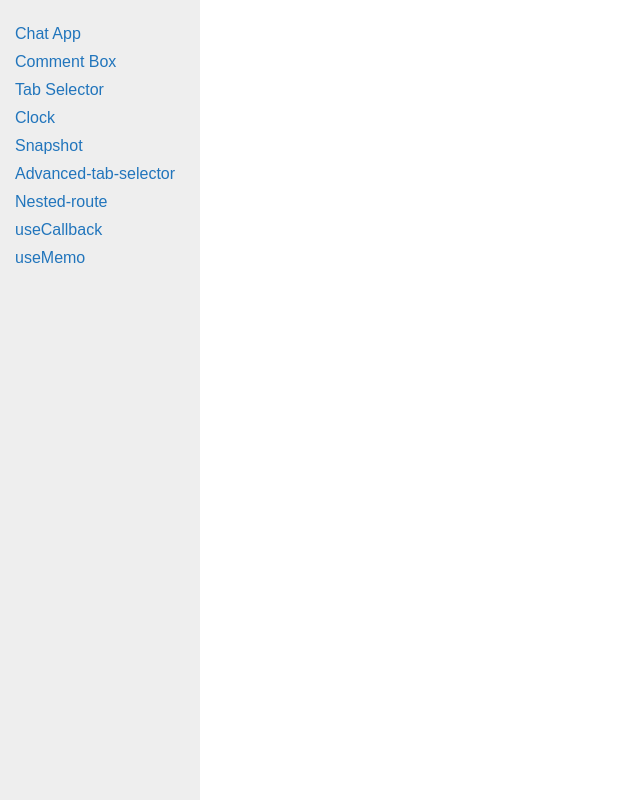
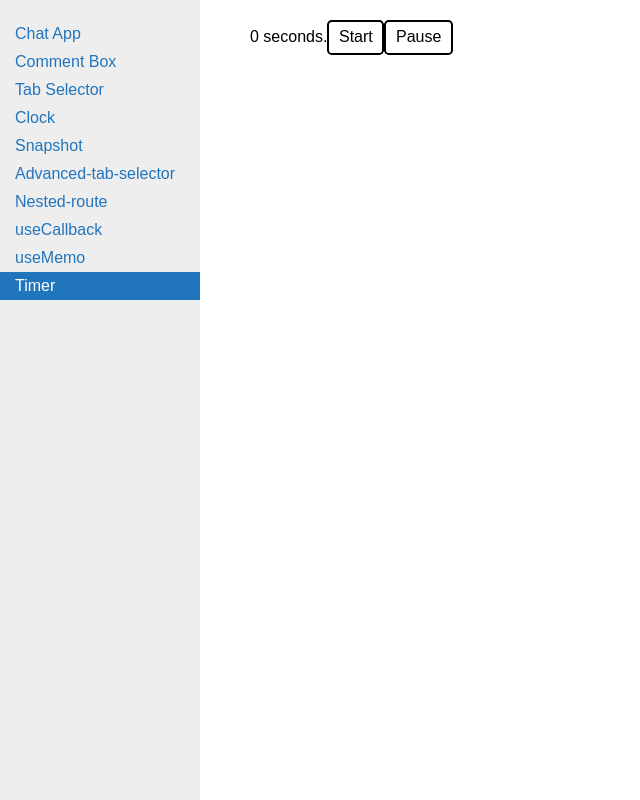
Before and after one commit to SiqiaoLi/small-components, a React (Create React App) app: page /timer in a window 1280 px wide. Shown: the whole page, without its empty margins (0-640 px from the left). Built offline with nearby package versions, Linux system fonts and the light colour scheme.

Commit message:
add timer

```diff
--- a/package.json
+++ b/package.json
@@ -36,5 +36,9 @@
       "last 1 firefox version",
       "last 1 safari version"
     ]
+  },
+  "devDependencies": {
+    "enzyme": "^3.11.0",
+    "enzyme-adapter-react-16": "^1.15.6"
   }
 }
--- a/src/App.js
+++ b/src/App.js
@@ -6,6 +6,7 @@ import CommentBox from "./pages/CommentBox";
 import TabSelector from "./pages/TabSelector";
 import Clock from "./pages/Clock";
 import Snapshot from "./pages/Snapshot";
+import Timer from "./pages/Timer";
 import { AdvancedTabSelectorSample } from "./pages/AdvancedTabSelector";
 import NestedRoute from "./pages/NestedRoute";
 import UseCallback from "./pages/UseCallback";
@@ -33,6 +34,7 @@ function App() {
           <Route path="/nested-route" component={NestedRoute} />
           <Route path="/useCallback" component={UseCallback} />
           <Route path="/useMemo" component={UseMemo} />
+          <Route path="/timer" component={Timer} />
         </Switch>
       </div>
     </Router>
--- a/src/components/SideNav.js
+++ b/src/components/SideNav.js
@@ -52,6 +52,9 @@ const SideNav = () => {
           useMemo
         </li>
       </Link>
+      <Link to="/timer">
+        <li className={`${pathname === "/timer" ? "is-active" : ""}`}>Timer</li>
+      </Link>
     </ul>
   );
 };
--- a/src/components/commentBox/CommentItem.js
+++ b/src/components/commentBox/CommentItem.js
@@ -3,7 +3,7 @@ const CommentItem = ({ comment }) => {
     <div className="comment-item">
       <span className="avatar" />
       <a href="#">{comment.author}</a>
-      <p>{comment.content}</p>
+      <p className="comment-text">{comment.content}</p>
     </div>
   );
 };
--- /dev/null
+++ b/src/pages/Timer.js
@@ -0,0 +1,34 @@
+import React, { useState, useCallback, useRef } from "react";
+
+function Timer() {
+  // 定义 time state 用于保存计时的累积时间
+  const [time, setTime] = useState(0);
+
+  // 定义 timer 这样一个容器用于在跨组件渲染之间保存一个变量
+  const timer = useRef(null);
+
+  // 开始计时的事件处理函数
+  const handleStart = useCallback(() => {
+    // 使用 current 属性设置 ref 的值
+    timer.current = window.setInterval(() => {
+      setTime(time + 1);
+    });
+  }, [time]);
+
+  // 暂停计时的事件处理函数
+  const handlePause = useCallback(() => {
+    // 使用 clearInterval 来停止计时
+    window.clearInterval(timer.current);
+    timer.current = null;
+  });
+
+  return (
+    <div>
+      {time} seconds.
+      <button onClick={handleStart}>Start</button>
+      <button onClick={handlePause}>Pause</button>
+    </div>
+  );
+}
+
+export default Timer;
```
Also changed, not shown: 2 other files (tests, documents, lock files or other folders).
